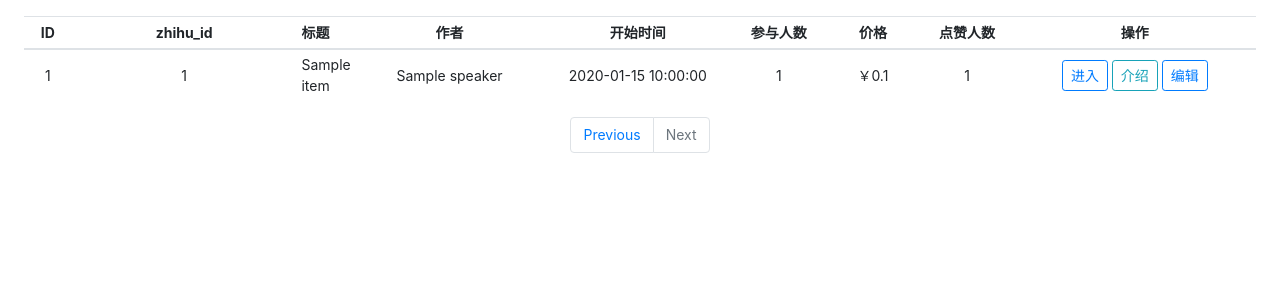
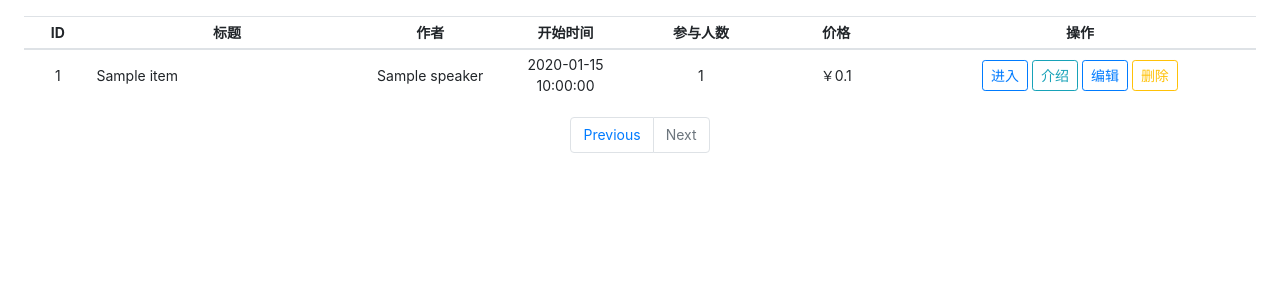
Before and after one commit to hjlarry/zhihulive, a Python web app: template web/Template/live/index.html in a window 1280 px wide. Shown: the part 48-348 px from the top of the page. Run offline with Jinja, Linux system fonts and the light colour scheme; the template is opened without the code that fills it: most values are stand-ins (such as "Sample title", 1, 10 or a date in 2020); some libraries are stand-ins or nearby versions.

Commit message:
调整界面, 支持live 删除

```diff
--- a/models.py
+++ b/models.py
@@ -24,6 +24,7 @@ class Live(BaseModel):
     liked_num = peewee.IntegerField(null=True)
     speaker_message_count = peewee.IntegerField(null=True)
     starts_at = peewee.DateTimeField(null=True)
+    is_deleted = peewee.BooleanField(default=False)
 
     def __repr__(self):
         return '<Live({title})>'.format(title=self.title)
--- a/web/Template/live/index.html
+++ b/web/Template/live/index.html
@@ -6,14 +6,14 @@
         <table class="table table-hover table-sm">
             <thead>
             <tr>
-                <th class="text-center" width="50">ID</th>
-                <th class="text-center" width="240">zhihu_id</th>
-                <th>标题</th>
-                <th width="200" class="text-center">作者</th>
-                <th width="200" class="text-center">开始时间</th>
+                <th width="50" class="text-center">ID</th>
+{#                <th class="text-center" width="240">zhihu_id</th>#}
+                <th width="200" class="text-center">标题</th>
+                <th width="100" class="text-center">作者</th>
+                <th width="100" class="text-center">开始时间</th>
                 <th width="100" class="text-center">参与人数</th>
                 <th width="100" class="text-center">价格</th>
-                <th width="100" class="text-center">点赞人数</th>
+{#                <th width="100" class="text-center">点赞人数</th>#}
                 <th width="260" class="text-center">操作</th>
             </tr>
             </thead>
@@ -21,17 +21,21 @@
             {%- for item in items %}
             <tr>
                 <td class="text-center">{{ item.id }}</td>
-                <td class="text-center">{{ item.zhihu_id }}</td>
+{#                <td class="text-center">{{ item.zhihu_id }}</td>#}
                 <td>{{ item.title }}</td>
                 <td class="text-center">{{ item.speaker }}</td>
                 <td class="text-center">{{ item.starts_at }}</td>
                 <td class="text-center">{{ item.seats_count }}</td>
                 <td class="text-center">￥{{ item.price / 100 }}</td>
-                <td class="text-center">{{ item.liked_num }}</td>
+{#                <td class="text-center">{{ item.liked_num }}</td>#}
                 <td class="text-center">
                     <a href="{{url('live_show', id=item.zhihu_id)}}" class="btn btn-outline-primary btn-sm">进入</a>
                     <a href="{{url('live_detail', id=item.zhihu_id)}}" class="btn btn-outline-info btn-sm">介绍</a>
                     <a href="{{url('live_content', id=item.zhihu_id)}}" class="btn btn-outline-primary btn-sm">编辑</a>
+                    <form action="{{url('live_delete', id=item.id, query_={'live_id': item.zhihu_id, 'page': page.current_page})}}"
+                        method="post" style="display: inline-block">
+                        <button class="btn btn-outline-warning btn-sm " type="submit">删除</button>
+                    </form>
                 </td>
             </tr>
             {%- endfor %}
--- a/web/Template/message/show.html
+++ b/web/Template/message/show.html
@@ -130,7 +130,7 @@
                             '     <div id="Zoomable-root-3lUI" class="min">' +
                             '      <div class="FixedSizeImage-container" style="width: 375px; height: 255.6px;">' +
                             '       <img src="' + v.local_img_url + '"' +
-                            '            class="FixedSizeImage-image-27lk" style="height: 100%;width: auto;" />' +
+                            '            class="FixedSizeImage-image-27lk" style="height: auto; width: 68.16%; " />' +
                             '      </div>' +
                             '     </div>' +
                             '    </div>' +
@@ -149,7 +149,7 @@
                             '     <div id="Zoomable-root-3lUI" class="min">' +
                             '      <div class="FixedSizeImage-container" style="width: 375px; height: 255.6px;">' +
                             '       <img src="' + v_img + '"' +
-                            '            class="FixedSizeImage-image-27lk" style="height: 100%;width: auto;" />' +
+                            '            class="FixedSizeImage-image-27lk" style="height: auto; width: 68.16%; " />' +
                             '      </div>' +
                             '     </div>' +
                             '    </div>' +
```
Also changed, not shown: web/main.py (+10 -6 lines), web/static/live.css (+3 -3 lines), 1 other file.
